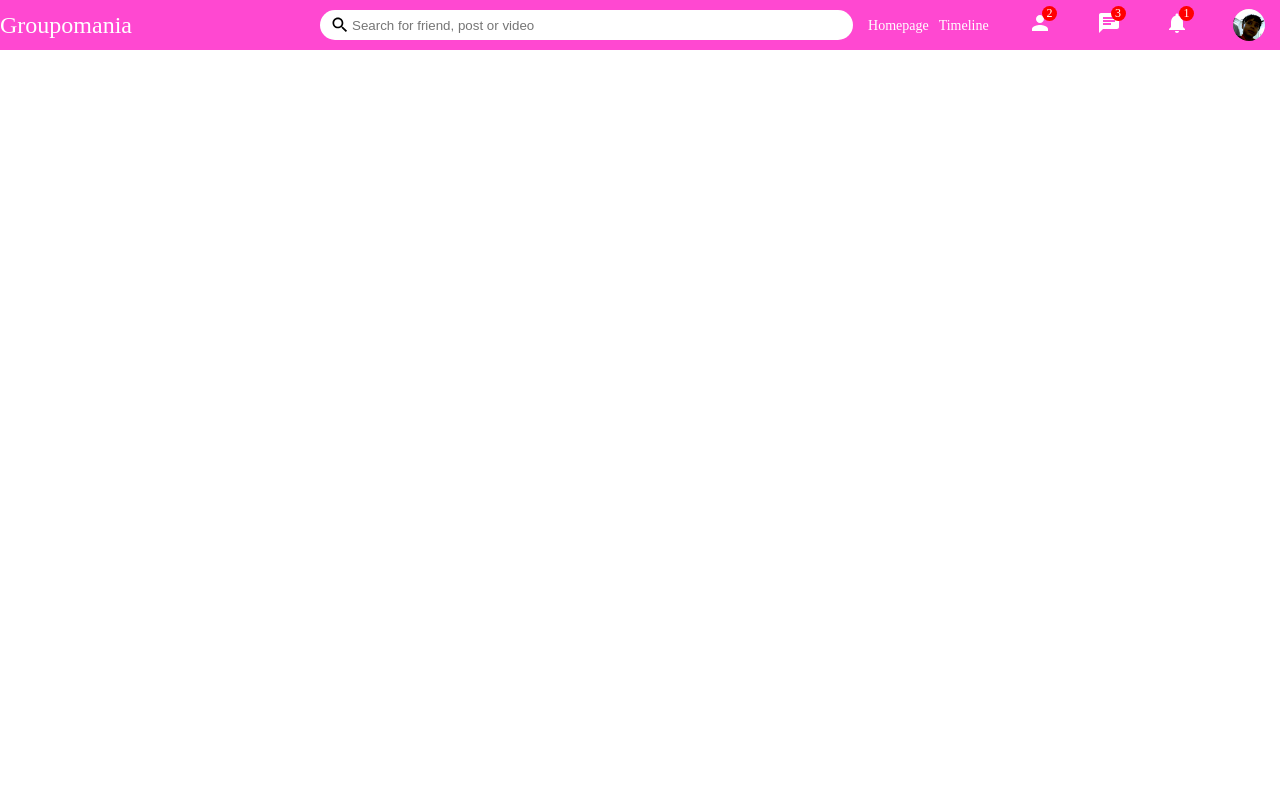
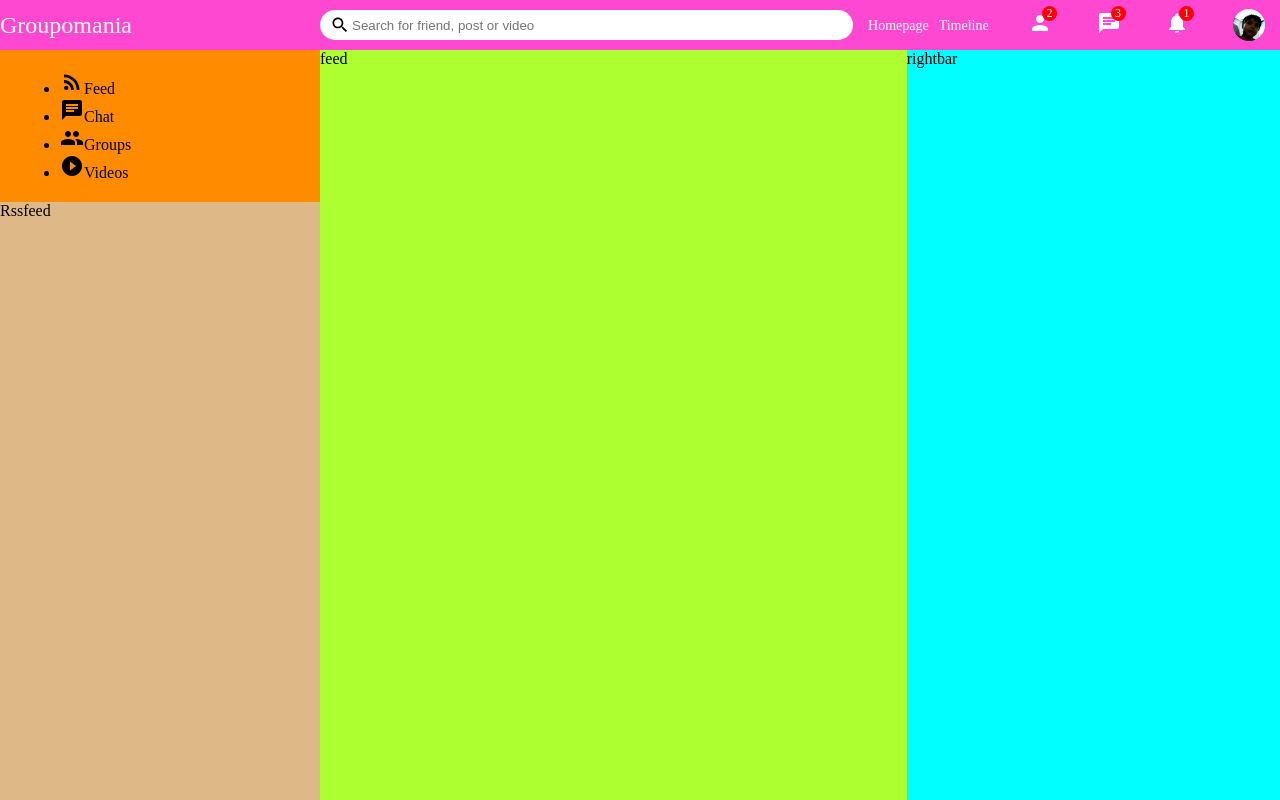
Before and after one commit to quarkend/Groupomania--7, a React (Create React App) app in the folder frontend/: page / in a window 1280 px wide. Built offline with nearby package versions, Linux system fonts and the light colour scheme.

Commit message:
creation sidebar

```diff
--- a/frontend/src/components/feed/Feed.jsx
+++ b/frontend/src/components/feed/Feed.jsx
@@ -1,10 +1,10 @@
 import React from 'react'
 import "./feed.css"
-import feed from './Feed';
+
 
 export default function feed() {
     return (
-        <div>
+        <div className="feed">
             feed
         </div>
     )
--- a/frontend/src/components/feed/feed.css
+++ b/frontend/src/components/feed/feed.css
@@ -0,0 +1,4 @@
+.feed{
+    flex: 5.5;
+    background-color:greenyellow;
+}
--- a/frontend/src/components/rightbar/Rightbar.jsx
+++ b/frontend/src/components/rightbar/Rightbar.jsx
@@ -3,7 +3,7 @@
 
 export default function Rightbar() {
     return (
-        <div>
+        <div className="rightbar">
             rightbar
         </div>
     )
--- a/frontend/src/components/rightbar/rightbar.css
+++ b/frontend/src/components/rightbar/rightbar.css
@@ -0,0 +1,4 @@
+.rightbar{
+flex: 3.5;
+background-color:aqua;
+}
--- a/frontend/src/components/sidebar/Sidebar.jsx
+++ b/frontend/src/components/sidebar/Sidebar.jsx
@@ -1,10 +1,33 @@
 import React from 'react'
 import "./sidebar.css"
+import { RssFeed, Chat, Group, PlayCircleFilled } from "@material-ui/icons";
 
 export default function Sidebar() {
     return (
-        <div>
-            sidebar
+        <div className="sidebar">
+            <div className="sidebarWrapper">
+                <ul className="sidebarList">
+                    <li className="sidebarListItem">
+                        <RssFeed className="sidebarIcon" />
+                        <span className="sidebarListItemText">Feed</span>
+                    </li>
+
+                    <li className="sidebarListItem">
+                        <Chat className="sidebarIcon" />
+                        <span className="sidebarListItemText">Chat</span>
+                    </li>
+
+                    <li className="sidebarListItem">
+                        <Group className="sidebarIcon" />
+                        <span className="sidebarListItemText">Groups</span>
+                    </li>
+                    <li className="sidebarListItem">
+                        <PlayCircleFilled className="sidebarIcon" />
+                        <span className="sidebarListItemText">Videos</span>
+                    </li>
+
+                </ul>
+            </div>Rssfeed
         </div>
     )
 }
--- /dev/null
+++ b/frontend/src/components/sidebar/sidebar.css
@@ -0,0 +1,11 @@
+.sidebar{
+    flex: 3;
+    background-color:burlywood;
+    height:calc(100vh - 50px);
+
+
+}
+.sidebarWrapper{
+    padding: 20px;
+    background-color:darkorange;
+}
--- a/frontend/src/pages/home/Home.js
+++ b/frontend/src/pages/home/Home.js
@@ -1,9 +1,22 @@
 import React from 'react'
 import Topbar from "../../components/topbar/Topbar"
+import Sidebar from "../../components/sidebar/Sidebar"
+import Feed from "../../components/feed/Feed"
+import Rightbar from "../../components/rightbar/Rightbar"
+import "./home.css"
 export default function Home() {
     return (
-        <div>
+
+        <div className="kontainer">
+
             <Topbar />
+            <div className="homeContainer">
+                <Sidebar />
+                <Feed />
+                <Rightbar />
+            </div>
+
         </div>
-    )
+
+    );
 }
--- a/frontend/src/pages/home/home.css
+++ b/frontend/src/pages/home/home.css
@@ -0,0 +1,4 @@
+.homeContainer{
+    display: flex;
+    width: 100%;
+}
```
Also changed, not shown: frontend/src/components/sidebar/sidbar.css (deleted).
